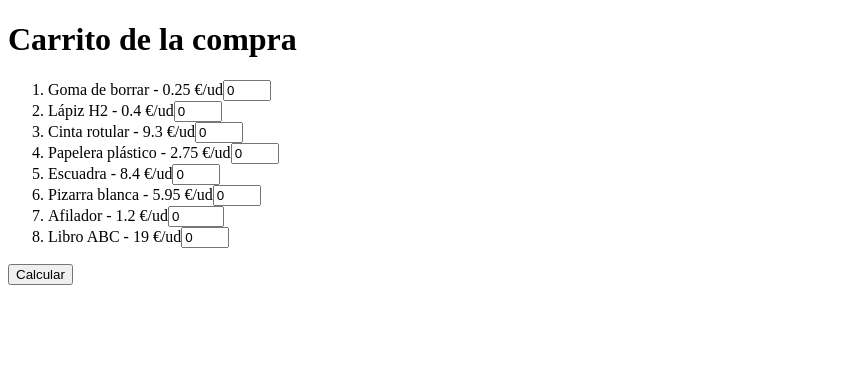
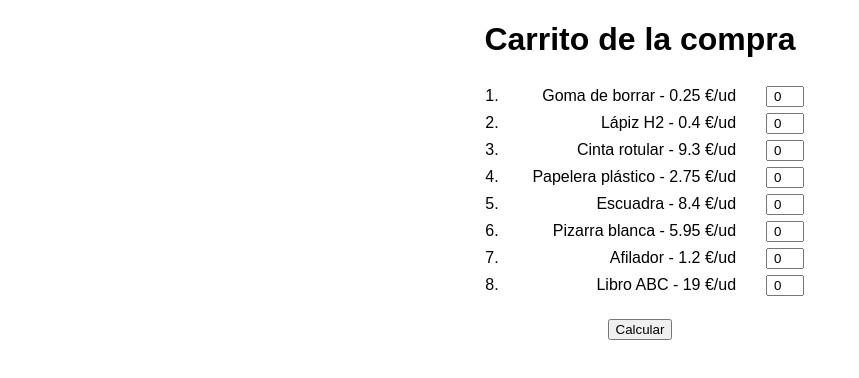
Before and after one commit to JoseAmieiro/bootcamp-entrega06-algoritmos1, a plain HTML site: page index.html in a window 1280 px wide. Shown: the whole page, without its empty margins (0-859 px from the left). Drawn offline with Linux system fonts and the light colour scheme.

Commit message:
css acabado

```diff
--- a/app.js
+++ b/app.js
@@ -73,6 +73,7 @@ var showProducts = productList => {
 
 var printProduct = product => {
     var description = document.createElement("li");
+    description.setAttribute("class", "li");
     description.innerText =
     product.description + " - " + product.price + " €/ud";
     var input = document.createElement("input");
--- a/index.html
+++ b/index.html
@@ -5,19 +5,24 @@
     <meta http-equiv="X-UA-Compatible" content="IE=edge">
     <meta name="viewport" content="width=device-width, initial-scale=1.0">
     <title>Algoritmos I</title>
+    <link rel="stylesheet" href="site.css">
 </head>
 <body>
     <header>
         <h1>Carrito de la compra</h1>
     </header>
     <main>
-        <ol id="product-list-container">
+        <div class="principal-container">
+            <ol id="product-list-container" class="product-list-container">
                 <!-- product list from js -->
             </ol>
+        </div>
+        <div class="button-container">
             <button id="button">Calcular</button>
             <p id="subtotal" class="subtotal"></p>
             <p id="taxTotal" class="taxTotal"></p>
             <p id="bill" class="bill"></p>
+        </div>
     </main>
     <script src="app.js"></script>
 </body>
--- a/site.css
+++ b/site.css
@@ -0,0 +1,29 @@
+
+body {
+   font-family: Arial, Helvetica, sans-serif;
+}
+
+header {
+    text-align: center;
+}
+
+.principal-container {
+    text-align: right;
+    justify-content: space-between;
+    margin-left: 36%;
+    margin-right: 37%;
+}
+
+.product-unit {
+    text-align: center;
+    width: 10%;
+    margin-left: 10%;
+    margin-block-start: 2%;
+}
+
+.button-container {
+    justify-content: center;
+    text-align: center;
+    font-weight: bold;
+    font-size: x-large;
+}
```
Lines whose indentation alone changed are shown as unchanged.
